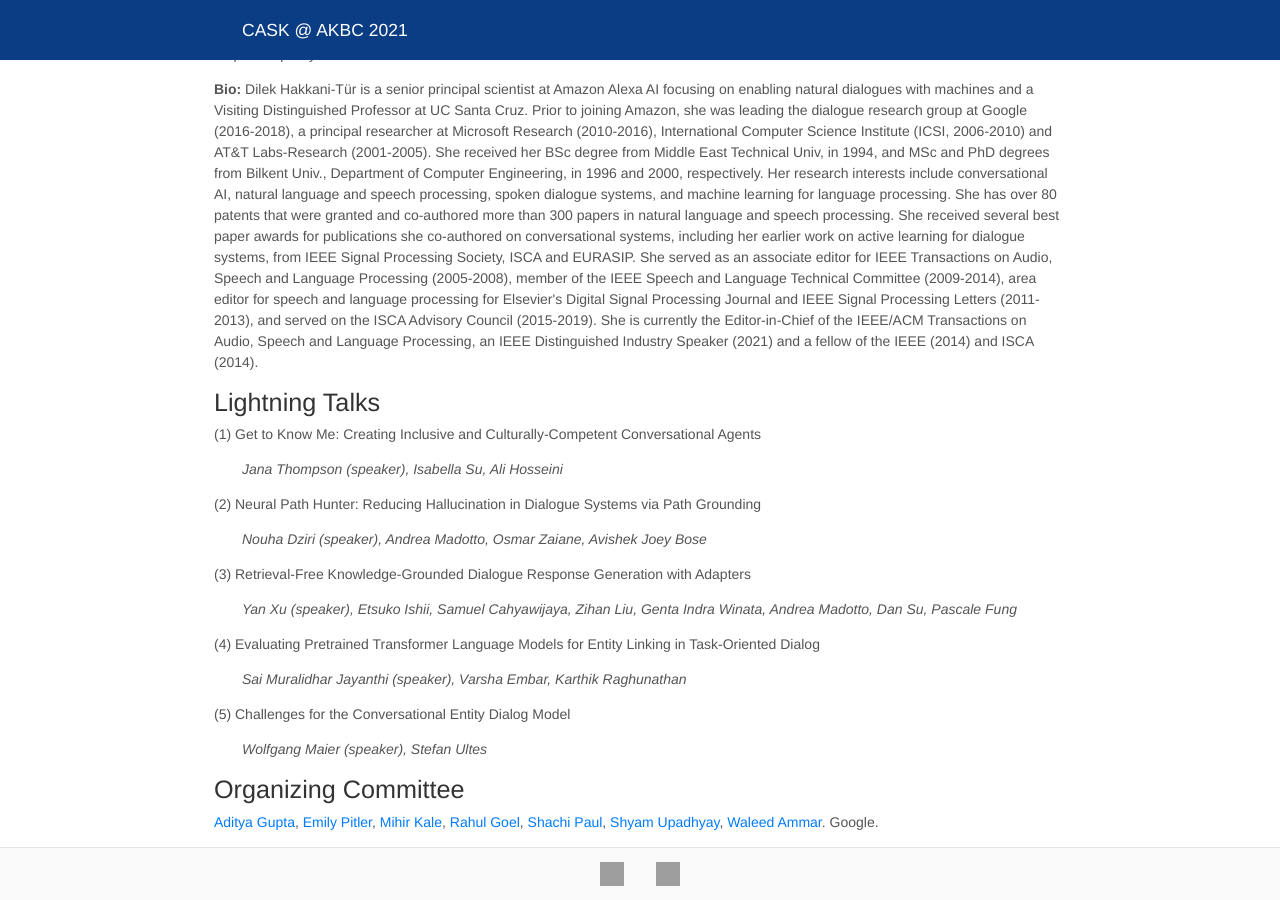
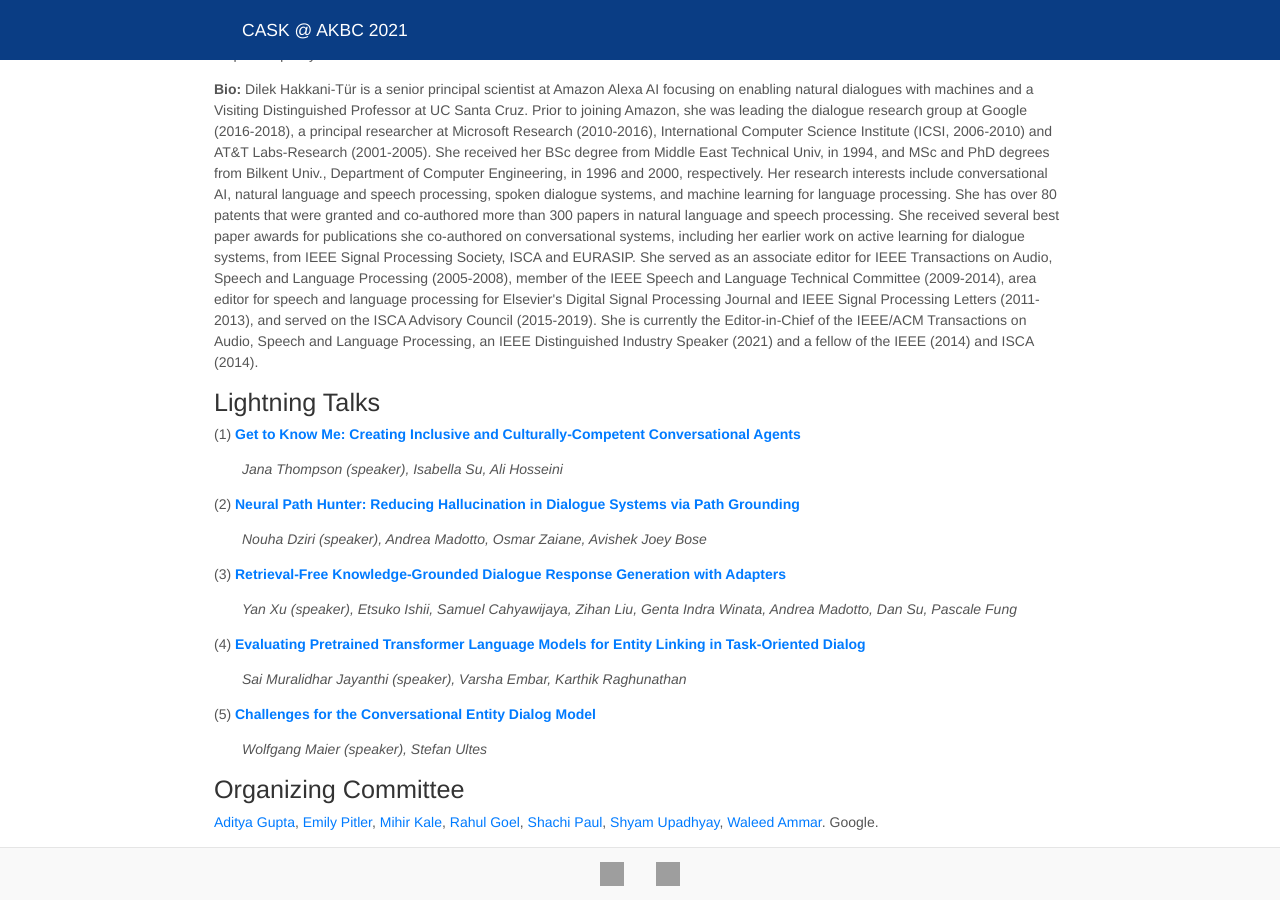
Before and after one commit to cask-workshop/cask-workshop.github.io, a Jekyll site: the page built from index.md, in a window 1280 px wide and 900 px high, scrolled down 2814 px. Built offline with Jekyll 4.4.1, drawn with Linux system fonts in a browser that asks for light colours; nearby versions of some CDN libraries; part of the change alters nothing that is shown; grey boxes are pictures that could not be loaded.

Commit message:
adds gdrive links for accepted abstracts

```diff
--- a/index.md
+++ b/index.md
@@ -108,23 +108,23 @@ Selecting the knowledge to ground the responses on is also core to open-domain d
 
 ## Lightning Talks
 
-(1) Get to Know Me: Creating Inclusive and Culturally-Competent Conversational Agents
+(1) **[Get to Know Me: Creating Inclusive and Culturally-Competent Conversational Agents](https://drive.google.com/file/d/1crxDQggFXcEwskn4lqAQZztPf8eThtGu/view?usp=sharing)**
 
   _Jana Thompson (speaker), Isabella Su, Ali Hosseini_
 
-(2) Neural Path Hunter: Reducing Hallucination in Dialogue Systems via Path Grounding
+(2) **[Neural Path Hunter: Reducing Hallucination in Dialogue Systems via Path Grounding](https://drive.google.com/file/d/1tozEPuBHa_FvVjpgl-W0caPLqhA4yjHS/view?usp=sharing)**
 
   _Nouha Dziri (speaker), Andrea Madotto, Osmar Zaiane, Avishek Joey Bose_
 
-(3) Retrieval-Free Knowledge-Grounded Dialogue Response Generation with Adapters
+(3) **[Retrieval-Free Knowledge-Grounded Dialogue Response Generation with Adapters](https://drive.google.com/file/d/1afksum4XJe_5QjH9POWtmk5vFBEBIc4E/view?usp=sharing)**
 
   _Yan Xu (speaker), Etsuko Ishii, Samuel Cahyawijaya, Zihan Liu, Genta Indra Winata, Andrea Madotto, Dan Su, Pascale Fung_
 
-(4) Evaluating Pretrained Transformer Language Models for Entity Linking in Task-Oriented Dialog
+(4) **[Evaluating Pretrained Transformer Language Models for Entity Linking in Task-Oriented Dialog](https://drive.google.com/file/d/1tQwhrle7t_OIm8j8hJ8qsoqrcGz1SBeu/view?usp=sharing)**
 
   _Sai Muralidhar Jayanthi (speaker), Varsha Embar, Karthik Raghunathan_
 
-(5) Challenges for the Conversational Entity Dialog Model
+(5) **[Challenges for the Conversational Entity Dialog Model](https://drive.google.com/file/d/1OizFtT9qupGpK_AAxSjX5-c06RbjKwff/view?usp=sharing)**
 
   _Wolfgang Maier (speaker), Stefan Ultes_
 
```
